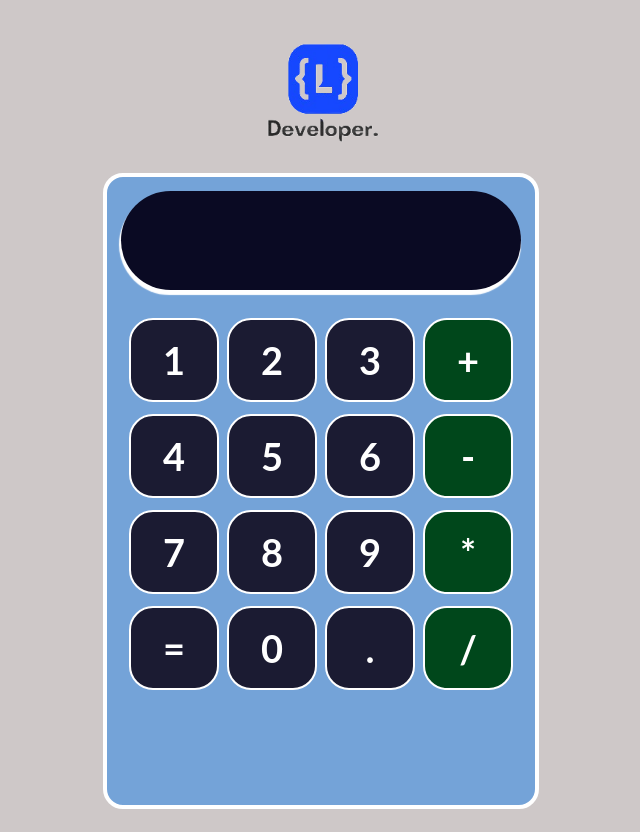
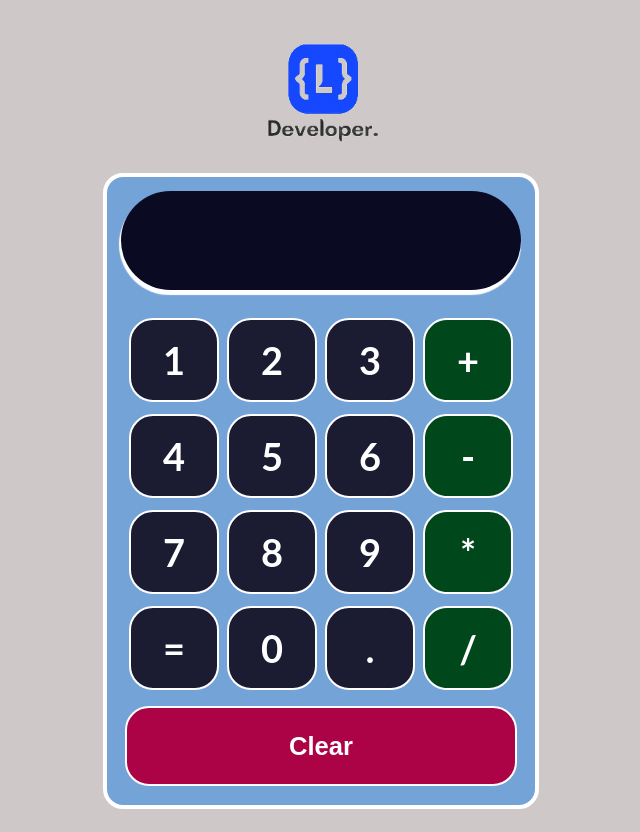
Before and after one commit to LuisChicaizaDev/calculadora-react, a React (Create React App) app: page / in a window 1280 px wide. Shown: the whole page, without its empty margins (319-959 px from the left). Built offline with nearby package versions, Linux system fonts and the light colour scheme.

Commit message:
feat: boton clear

```diff
--- a/src/App.js
+++ b/src/App.js
@@ -2,6 +2,7 @@
 import logoLuis from './img/logo-luis-developer.png';
 import Button from './components/Button';
 import Display from './components/Display';
+import ButtonClear from './components/ButtonClear';
 
 // Componente Button con props.children
 function App() {
@@ -43,7 +44,7 @@
           <Button>/</Button>
         </div>
         <div className='row'>
-
+          <ButtonClear>Clear</ButtonClear>
         </div>
       </div>
 
--- /dev/null
+++ b/src/components/ButtonClear.jsx
@@ -0,0 +1,10 @@
+import React from "react";
+import '../stylesheets/ButtonClear.css';
+
+const ButtonClear = (props) => (
+    <button className="button-clear">
+      {props.children}
+    </button>
+);
+
+export default ButtonClear;
--- /dev/null
+++ b/src/stylesheets/ButtonClear.css
@@ -0,0 +1,20 @@
+.button-clear{
+  border: none;
+  height: 80px;
+  font-size: 1.6em;
+  display: flex;
+  flex: 1;
+  justify-content: center;
+  align-items: center;
+  background-color: #ac0246;
+  margin-top: 8px;
+  font-weight: bold;
+  color: #fff;
+  border: 2px solid #fff;
+  border-radius: 24px;
+  cursor: pointer;
+}
+
+.button-clear:hover{
+  background-color: #a77e06;
+}
```
